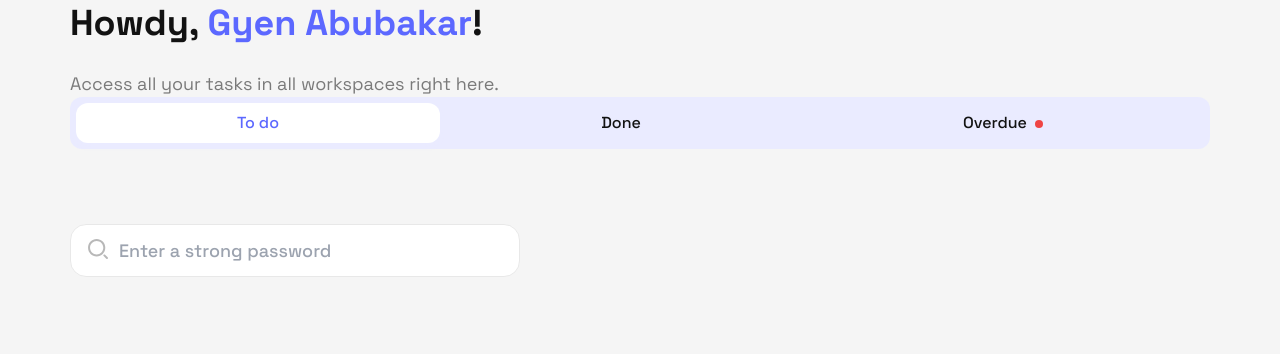
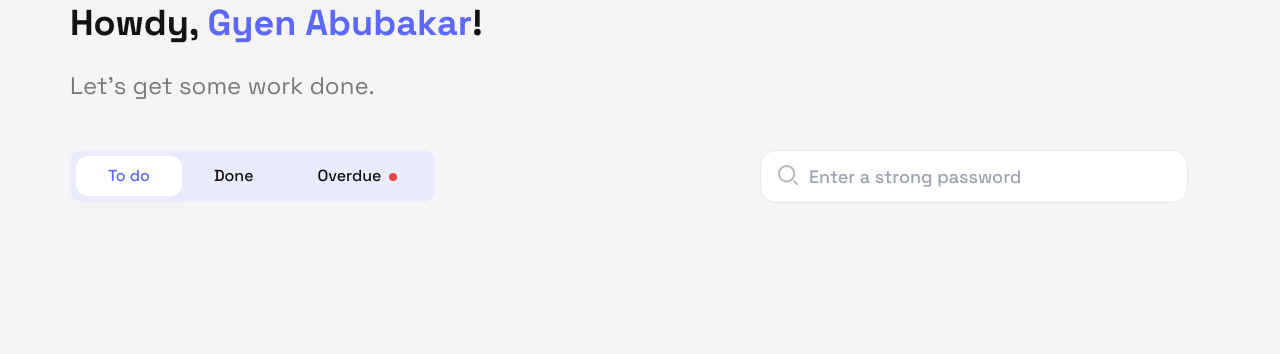
Before and after one commit to gyenabubakar/tasksheet-app, a Next.js app: page /app in a window 1280 px wide. Shown: the part 123-477 px from the top of the page. Built offline with nearby package versions, Linux system fonts and the light colour scheme.

Commit message:
aligned tabs and search field correctly

```diff
--- a/components/common/Input.tsx
+++ b/components/common/Input.tsx
@@ -9,6 +9,7 @@ interface InputProps extends ComponentProps<'input'> {
     position: 'left' | 'right' | 'both';
   };
   noErrors?: boolean;
+  hideBr?: boolean;
 }
 
 const Input: React.FC<InputProps> = ({
@@ -20,6 +21,7 @@ const Input: React.FC<InputProps> = ({
   icon,
   error,
   noErrors,
+  hideBr = false,
   ...restProps
 }) => {
   const iconSpacingClass = icon
@@ -45,7 +47,8 @@ const Input: React.FC<InputProps> = ({
           {label}
         </label>
       )}
-      <br />
+
+      {!hideBr && <br />}
 
       <div className="input-wrapper--inner w-full relative">
         <input
--- a/pages/app/index.tsx
+++ b/pages/app/index.tsx
@@ -25,11 +25,11 @@ const LoggedInHomePage: PageWithLayout = () => {
             Howdy, <span className="text-main">Gyen Abubakar</span>!
           </h1>
 
-          <p className="mt-5 text-darkgray">
-            Access all your tasks in all workspaces right here.
+          <p className="mt-5 text-2xl text-darkgray">
+            Let&apos;s get some work done.
           </p>
 
-          <nav>
+          <nav className="flex justify-between mt-12">
             <div className="tabs text-sm md:text-base font-medium flex items-center bg-[#EAEBFF] px-1.5 py-1.5 rounded-[12px] w-full md:w-auto">
               <div
                 className={`tab ${isTodoTab ? 'active' : ''}`}
@@ -54,12 +54,11 @@ const LoggedInHomePage: PageWithLayout = () => {
               </div>
             </div>
 
-            <div className="search mt-12">
+            <div className="search">
               <Input
-                id="password"
+                id="search-keyword"
                 type="text"
                 value={searchKeyword}
-                wrapperClass="mb-1.5"
                 icon={{
                   position: searchKeyword ? 'both' : 'left',
                   elements: [
@@ -94,6 +93,7 @@ const LoggedInHomePage: PageWithLayout = () => {
                   ],
                 }}
                 placeholder="Enter a strong password"
+                hideBr
                 onChange={(e: ChangeEvent<HTMLInputElement>) => {
                   setSearchKeyword(e.target.value);
                 }}
--- a/styles/globals.css
+++ b/styles/globals.css
@@ -89,6 +89,14 @@ textarea::placeholder {
     @apply mr-7;
 }
 
+.tabs {
+    height: max-content;
+}
+
+.tabs * {
+    @apply select-none;
+}
+
 .tabs .tab {
     @apply flex-grow text-center px-3 sm:px-5 md:px-8 py-2 rounded-[12px] cursor-pointer;
 }
```
